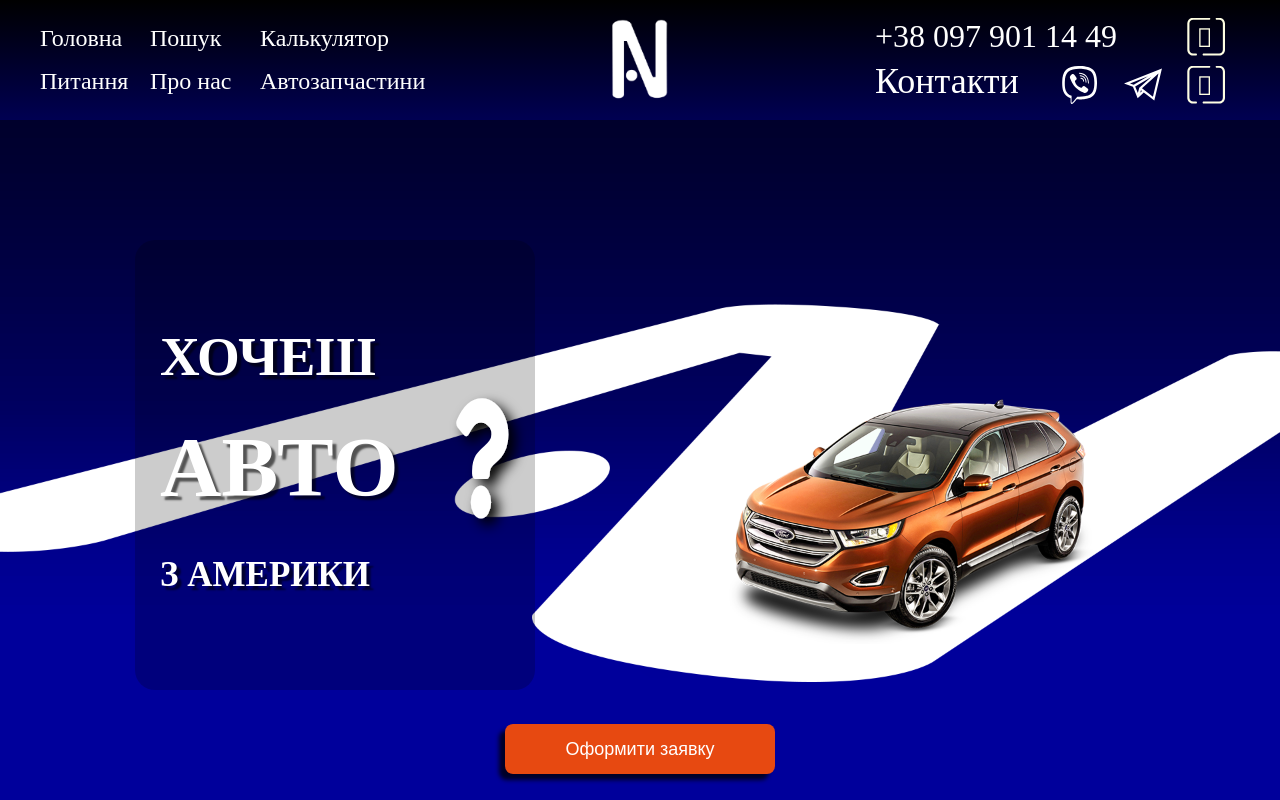
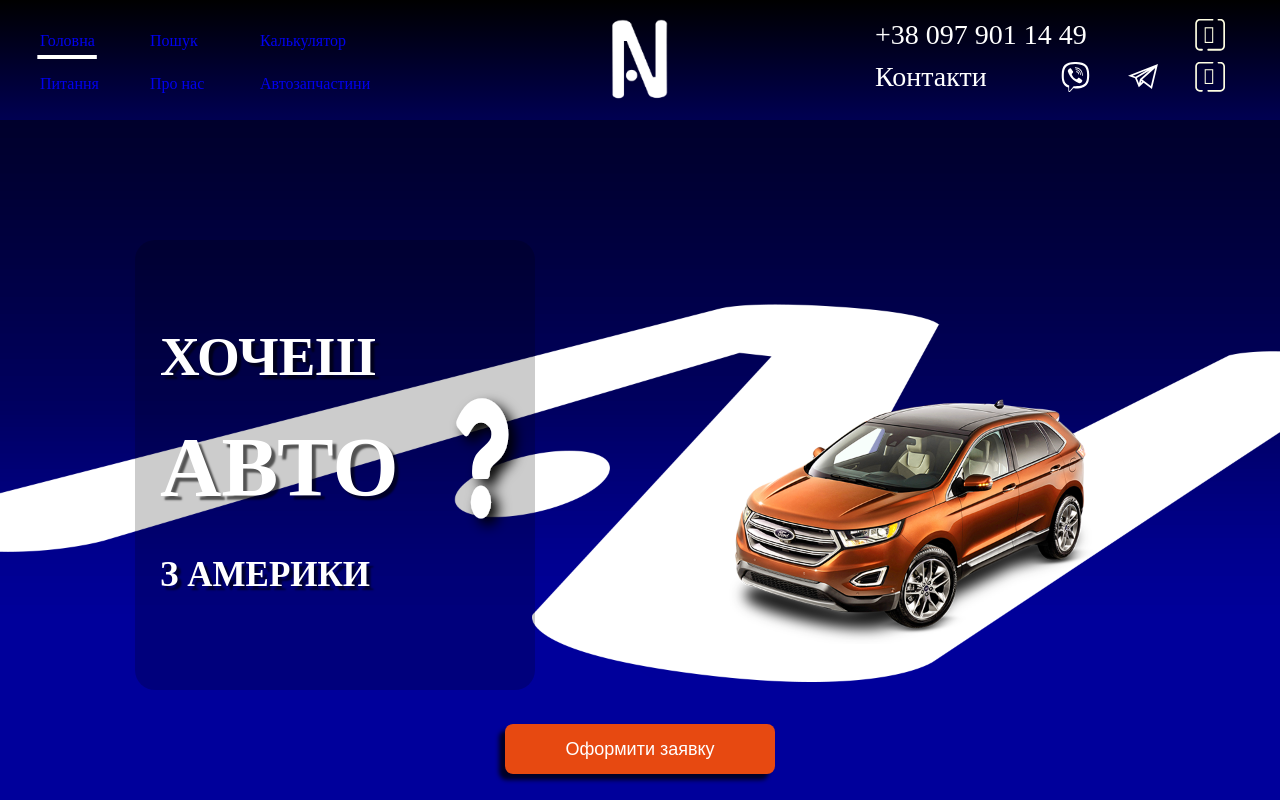
Before and after one commit to AndreyMad/carCalculator, a React (Create React App) app: page / in a window 1280 px wide. Shown: the top 800 px of the page. Built offline with nearby package versions, Linux system fonts and the light colour scheme.

Commit message:
almost done

```diff
--- a/src/assets/img/availabCars/patriotgrey/index.js
+++ b/src/assets/img/availabCars/patriotgrey/index.js
@@ -21,5 +21,6 @@ export default {
   price: "12900",
   averagePrice: "14200",
   hit: true,
+  sold: true,
   photos: [a1, a2, a3, a4, a5, a6, a7, a8, a9, a10, a11, a12]
 };
--- a/src/components/About/About.module.css
+++ b/src/components/About/About.module.css
@@ -102,12 +102,15 @@
 }
 
 @media (min-width: 1200px) {
+  .advantage {
+    max-width: 1400px;
+  }
   .about_wrapper {
-    max-width: 1150px;
+    max-width: 1400px;
   }
 
   .item {
-    max-width: 720px;
+    max-width: 600px;
   }
 
   .item::before {
--- a/src/components/Header/Header.js
+++ b/src/components/Header/Header.js
@@ -70,23 +70,26 @@ class Header extends Component {
                   <li className={style.menuItem}>
                     <NavLink
                       exact
-                      className={style.shadowLink}
+                      className={style.link}
                       to={routes.MAIN_PAGE.path}
+                      activeClassName={style.activeLink}
                     >
                       Головна
                     </NavLink>
                   </li>
                   <li className={style.menuItem}>
                     <NavLink
-                      className={style.shadowLink}
                       to={routes.SEARCH_PAGE.path}
+                      className={style.link}
+                      activeClassName={style.activeLink}
                     >
                       Пошук
                     </NavLink>
                   </li>
                   <li className={style.menuItem}>
                     <NavLink
-                      className={style.shadowLink}
+                      className={style.link}
+                      activeClassName={style.activeLink}
                       to={routes.CALCULATOR_PAGE.path}
                     >
                       Калькулятор
@@ -95,7 +98,8 @@ class Header extends Component {
 
                   <li className={style.menuItem}>
                     <NavLink
-                      className={style.shadowLink}
+                      className={style.link}
+                      activeClassName={style.activeLink}
                       to={routes.ANSWERS.path}
                     >
                       Питання
@@ -103,7 +107,8 @@ class Header extends Component {
                   </li>
                   <li className={style.menuItem}>
                     <NavLink
-                      className={style.shadowLink}
+                      className={style.link}
+                      activeClassName={style.activeLink}
                       to={routes.ABOUT_US_PAGE.path}
                     >
                       Про нас
@@ -111,7 +116,8 @@ class Header extends Component {
                   </li>
                   <li className={style.menuItem}>
                     <NavLink
-                      className={style.shadowLink}
+                      className={style.link}
+                      activeClassName={style.activeLink}
                       to={routes.PARTS_PAGE.path}
                     >
                       Автозапчастини
--- a/src/components/Header/Header.module.css
+++ b/src/components/Header/Header.module.css
@@ -145,43 +145,20 @@ ul {
     font-size: 16px;
     max-width: 150px;
     width: 80px;
-
     text-decoration: none;
     color: #000000;
   }
-  .menuLink {
+  .link {
     text-decoration: none;
-    color: #ffffff;
     position: relative;
-    border: none;
+    transition: 600ms;
+  }
 
-    font-size: 16px;
-  }
-  .menuLink::before {
-    content: "";
-    border: 4px solid transparent;
-    transition: 600ms;
-    position: absolute;
-    bottom: -10px;
-    left: 50%;
-    width: 0%;
-    transform: translateX(-50%);
-  }
-  .menuLinkActive {
+  .linkActive {
     transition: 600ms;
     position: relative;
   }
-  .menuLink:hover::before,
-  .menuLinkActive::before {
-    content: "";
-    border: 4px solid #ffffff;
-    transition: 600ms;
-    position: absolute;
-    background-color: #ffffff;
-    bottom: -10px;
-    width: 100%;
-    left: 50%;
-  }
+
   .feedbackTabletWrapper {
     width: 150px;
     width: 200px;
@@ -206,7 +183,27 @@ ul {
   .menuList {
     height: 85px;
   }
-
+  .link::before {
+    content: "";
+    border: 2px solid transparent;
+    transition: 600ms;
+    position: absolute;
+    bottom: -10px;
+    left: 50%;
+    width: 0%;
+    transform: translateX(-50%);
+  }
+  .link:hover::before,
+  .activeLink::before {
+    content: "";
+    border: 2px solid #ffffff;
+    transition: 600ms;
+    position: absolute;
+    background-color: #ffffff;
+    bottom: -10px;
+    width: 100%;
+    left: 50%;
+  }
   .menuItem {
     font-size: 24px;
     width: 110px;
@@ -221,7 +218,7 @@ ul {
     margin-right: 40px;
   }
   .feedbackTabletWrapper > span {
-    font-size: 36px;
+    font-size: 28px;
     line-height: 50px;
   }
   .feedbackTabletWrapper > div {
@@ -229,9 +226,11 @@ ul {
     margin-top: 10px;
   }
   .feedbackBtnImg {
-    width: 38px;
+    width: 30px;
+    position: relative;
   }
+
   .phoneLink {
-    font-size: 32px;
+    font-size: 28px;
   }
 }
--- a/src/components/OrderForm/OrderForm.jsx
+++ b/src/components/OrderForm/OrderForm.jsx
@@ -44,10 +44,11 @@ class OrderForm extends Component {
     const { title, value } = this.props;
     return (
       <div className={style.container}>
-        <h2 className={style.title}>
-          {title || "Замов авто зараз та заощадь до 50%"}
-        </h2>
         <div className={style.shadow}>
+          <h2 className={style.title}>
+            {title || "Замов авто зараз та заощадь до 50%"}
+          </h2>
+
           <form className={style.orderForm}>
             <input
               type="text"
--- a/src/components/OrderForm/OrderForm.module.css
+++ b/src/components/OrderForm/OrderForm.module.css
@@ -16,8 +16,7 @@
   background-size: cover;
   background-repeat: no-repeat;
   padding: 0px 10px;
-  background-position-y: initial;
-  background-position: center;
+  background-position-y: 55px;
   background-image: url(../../assets/img/MaskGroup1.png);
   z-index: 0;
 }
@@ -75,7 +74,7 @@
   outline: none;
   color: #ffffff;
   box-shadow: -6px 6px 4px 0px rgba(0, 0, 0, 0.75);
-
+  cursor: pointer;
   border: none;
 }
 
--- a/src/components/carAvailability/carAvailability.jsx
+++ b/src/components/carAvailability/carAvailability.jsx
@@ -13,6 +13,7 @@ import hitImg from "../../assets/img/hit.webp";
 import avtoriaLogo from "../../assets/img/avtoriaLogo.jpg";
 import ModalPhoto from "../ModalPhoto/ModalPhoto";
 import fade from "../../transitions/fade.module.css";
+import soldImg from "../../assets/img/sold.png";
 
 class carAvailability extends Component {
   state = {
@@ -80,6 +81,11 @@ class carAvailability extends Component {
                     className={style.sliderInnerWrapper}
                     key={photo.indexOf()}
                   >
+                    {car.sold ? (
+                      <div className={style.soldWrapper}>
+                        <img className={style.soldImg} src={soldImg} />
+                      </div>
+                    ) : null}
                     <img
                       src={SVG.zoom}
                       className={style.zoomSvg}
--- a/src/components/carAvailability/carAvailability.module.css
+++ b/src/components/carAvailability/carAvailability.module.css
@@ -38,6 +38,24 @@
 .sliderWrapper {
   max-width: 600px;
   margin: 0px auto;
+  position: relative;
+}
+.soldWrapper {
+  width: 100%;
+  height: 100%;
+  position: absolute;
+  z-index: 10;
+  top: 0px;
+  left: 0px;
+  max-width: 400px;
+  background-color: rgba(255, 255, 255, 0.4);
+}
+.soldImg {
+  position: absolute;
+  width: 150px;
+  left: 50%;
+  top: 50%;
+  transform: translate(-50%, -100%) rotateZ(-15deg);
 }
 .carName {
   font-size: 25px;
@@ -180,6 +198,13 @@
   .container {
     max-width: 900px;
   }
+  .soldWrapper {
+    max-width: 800px;
+  }
+  .soldImg {
+    width: 350px;
+    top: 60%;
+  }
   .carName {
     font-size: 35px;
     margin: 30px auto;
--- a/src/pages/Answers/Answers.module.css
+++ b/src/pages/Answers/Answers.module.css
@@ -96,6 +96,10 @@ input:checked ~ span > .svg {
   display: flex;
   text-align: center;
 }
+.spoiler:hover,
+.spoiler > input:hover {
+  cursor: pointer;
+}
 .disturbWrapper > img {
   position: absolute;
   top: 50%;
--- a/src/pages/PartsPage/PartsPage.module.css
+++ b/src/pages/PartsPage/PartsPage.module.css
@@ -45,7 +45,7 @@
 }
 .submitBtn {
   background-color: #e74911;
-
+  cursor: pointer;
   height: 35px;
   display: block;
   margin: 0px auto;
```
Also changed, not shown: src/assets/img/sold.png (added).
